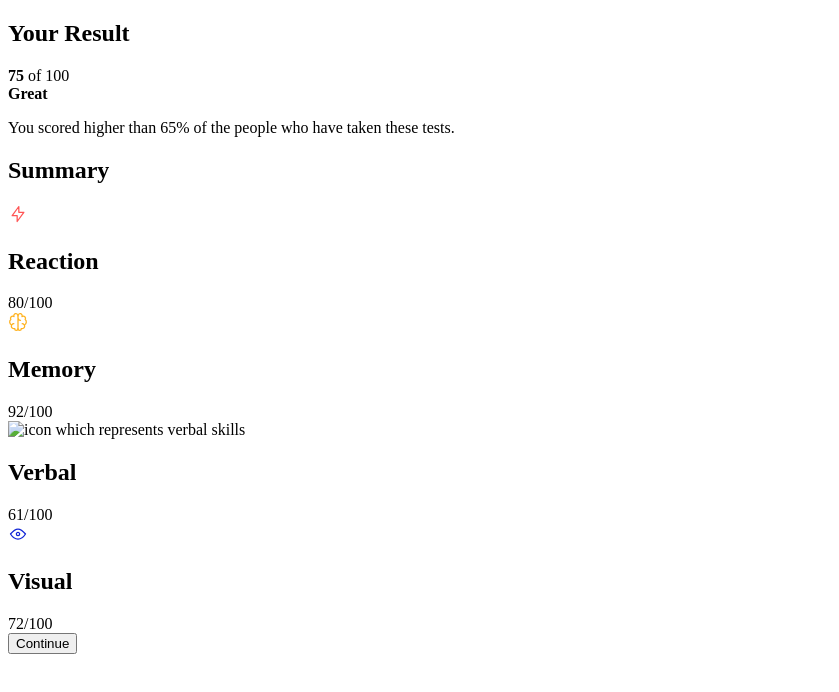
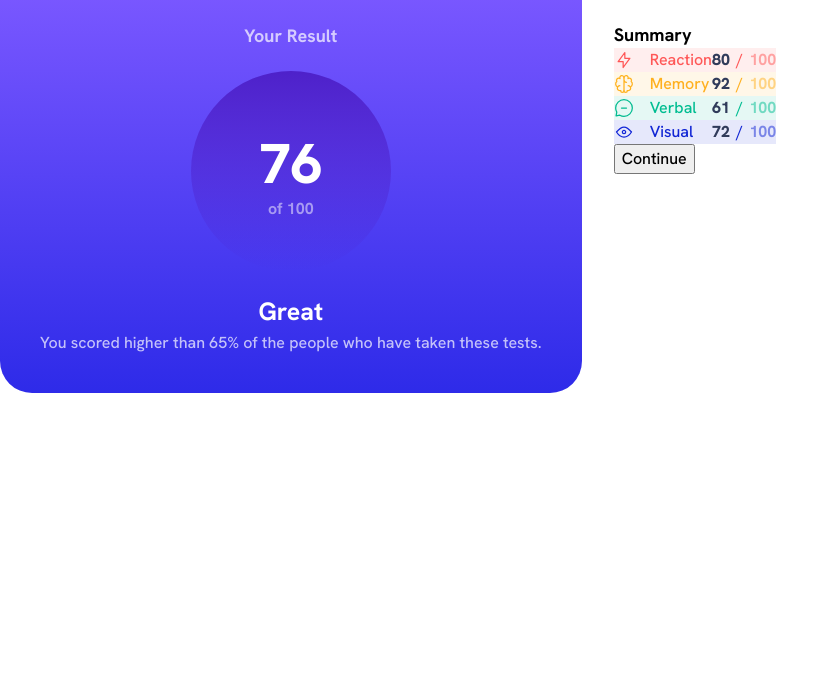
Before and after one commit to fatyga/results_summary_component, a plain HTML site: page index.html in a window 1280 px wide. Shown: the whole page, without its empty margins (0-839 px from the left). Drawn offline with Linux system fonts and the light colour scheme.

Commit message:
Create css styles

```diff
--- a/index.html
+++ b/index.html
@@ -12,59 +12,75 @@
     <link rel="preconnect" href="https://fonts.gstatic.com" crossorigin>
     <link href="https://fonts.googleapis.com/css2?family=Hanken+Grotesk:wght@500;700;800&family=Outfit:wght@400;700&display=swap" rel="stylesheet">
 
+    <!-- css styles -->
+    <link rel="stylesheet" type="text/css" href="style.css">
+
     <title>Frontend Mentor | Results summary component</title>
   </head>
   <body>
-    <main>
-      <article>
-        <h1>Your Result</h1>
-        <div>
-          <strong>75</strong>
-          <span>of 100</span>
+    <main class="result">
+      <article class="result__overall">
+        <header >
+          <h1 class="result__title result__title--secondary">Your Result</h1>
+        </header>
+
+        <div class="result__score-box">
+          <strong class="result__obtained-score">76</strong>
+          <span class="result__max-score">of 100</span>
         </div>
 
-        <div>
-        <strong>Great</strong>
-          <p>You scored higher than 65% of the people who have taken these tests.</p>
+        <div class="result__evaluation-box">
+        <strong class="result__evaluation-name">Great</strong>
+          <p class="result__evaluation-description">You scored higher than 65% of the people who have taken these tests.</p>
         </div>
       </article>
 
-      <article>
-        <h2>Summary</h2>
+      <article class="result__summary">
+        <header>
+         <h2 class="result__title">Summary</h2>
+        </header>
 
-        <section>
-          <header>
+        <section class="result__skill-box result__skill-box--reaction">
+          <header class="result__skill-header">
             <img src="assets/images/icon-reaction.svg" alt="icon which represents reaction skills" >
-            <h2>Reaction</h2>
+            <h3 class="result__skill-name">Reaction</h3>
           </header>
-          <span><span>80</span><span>/</span>100</span>
+          <div class="result__skill-count-box">
+            <strong class="result__obtained-score result__obtained-score--secondary">80</strong><span class="result__skill-count-divider">/</span><span class="result__max-score result__max-score--secondary">100</span>
+          </div>
         </section>
 
-        <section>
-          <header>
+        <section class="result__skill-box result__skill-box--memory">
+          <header class="result__skill-header">
             <img src="assets/images/icon-memory.svg" alt="icon which represents memory skills" >
-            <h2>Memory</h2>
+            <h3 class="result__skill-name">Memory</h3>
           </header>
-          <span><span>92</span><span>/</span>100</span>
+         <div class="result__skill-count-box">
+            <strong class="result__obtained-score result__obtained-score--secondary">92</strong><span class="result__skill-count-divider">/</span><span class="result__max-score result__max-score--secondary">100</span>
+          </div>
         </section>
 
-        <section>
-          <header>
-            <img src="assets/images/icon-verspanal.svg" alt="icon which represents verbal skills" >
-            <h2>Verbal</h2>
+        <section class="result__skill-box result__skill-box--verbal">
+          <header class="result__skill-header">
+            <img src="assets/images/icon-verbal.svg" alt="icon which represents verbal skills" >
+            <h3 class="result__skill-name">Verbal</h3>
           </header>
-          <span><span>61</span><span>/</span>100</span>
+          <div class="result__skill-count-box">
+            <strong class="result__obtained-score result__obtained-score--secondary">61</strong><span class="result__skill-count-divider">/</span><span class="result__max-score result__max-score--secondary">100</span>
+          </div>
         </section>
 
-        <section>
-          <header>
+        <section class="result__skill-box result__skill-box--visual">
+          <header class="result__skill-header">
             <img src="assets/images/icon-visual.svg" alt="icon which represents visual skills" >
-            <h2>Visual</h2>
+            <h3 class="result__skill-name">Visual</h3>
           </header>
-          <span><span>72</span><span>/</span>100</span>
+         <div class="result__skill-count-box">
+            <strong class="result__obtained-score result__obtained-score--secondary">72</strong><span class="result__skill-count-divider">/</span><span class="result__max-score result__max-score--secondary">100</span>
+          </div>
         </section>
 
-        <button>Continue</button>
+        <button class="result__button">Continue</button>
       </article>
     </main>
   </body>
--- a/style.css
+++ b/style.css
@@ -0,0 +1,174 @@
+/*
+  Josh's Custom CSS Reset
+  https://www.joshwcomeau.com/css/custom-css-reset/
+*/
+
+*, *::before, *::after {
+  box-sizing: border-box;
+}
+
+* {
+  margin: 0;
+}
+
+html, body {
+  height: 100%;
+}
+
+body {
+  font-family: 'Hanken Grotesk', sans-serif;
+  line-height: 1.5;
+  -webkit-font-smoothing: antialiased;
+}
+
+img, picture, video, canvas, svg {
+  display: block;
+  max-width: 100%;
+}
+
+input, button, textarea, select {
+  font: inherit;
+}
+
+p, h1, h2, h3, h4, h5, h6 {
+  overflow-wrap: break-word;
+}
+
+#root, #__next {
+  isolation: isolate;
+}
+
+/* GENERAL */
+
+/* RESULT BLOCK */
+
+/* general */
+.result{
+  display: flex;
+  flex-direction: column;
+}
+
+@media screen and (min-width: 500px){
+  .result{
+    flex-direction: row;
+  }
+}
+
+.result__title{
+ font-size: 1.125rem; /* 18px */
+}
+
+.result__title--secondary{
+  color: hsla(0, 0%, 100%, 0.7);
+}
+
+.result__obtained-score{
+  font-size: 3.5rem; /* 56px */
+  font-weight: 800;
+}
+
+.result__obtained-score--secondary{
+  font-size: 1rem;
+  color: hsl(224, 30%, 27%);
+}
+
+
+.result__max-score{
+  opacity: 0.5;
+  font-weight: 700;
+  margin-top: -0.5625rem;
+}
+
+
+
+/* overall element */
+
+.result__overall{
+  padding: 1.375rem 2rem 2.4rem 2rem;
+  border-radius: 0 0 2rem 2rem; /* 32px */
+
+  background-image: linear-gradient(to bottom, hsl(252, 100%, 67%), hsl(241, 81%, 54%));
+
+  text-align: center;
+  color: hsl(0, 0%, 100%);
+}
+
+.result__score-box{
+  display: flex;
+  flex-direction: column;
+  justify-content: center;
+
+  aspect-ratio: 1 / 1;
+  width: clamp(3rem, 45%, 12.5rem); /* 48px, 200px */
+  border-radius: 50%;
+  margin: 1.375rem auto 1.375rem auto;
+
+
+  background-image: linear-gradient(to bottom, hsla(256, 72%, 46%, 1), hsla(241, 72%, 46%, 0));
+}
+
+.result__evaluation-box{
+  padding-inline: 0.5rem; /* 8px */
+}
+
+.result__evaluation-name{
+  font-size: 1.5625rem; /* 25px */
+}
+
+.result__evaluation-description{
+  opacity: 0.7;
+}
+
+/* summary element */
+
+.result__summary{
+  padding: 1.3rem 2rem;
+}
+
+.result__skill-header{
+  display: flex;
+  align-items: center;
+  column-gap: 1rem;
+}
+
+.result__skill-box{
+  --color: hsla(0, 0%, 0%);
+  --bg-color: hsla(0, 0%, 0%, 0.1);
+
+  display: flex;
+  justify-content: space-between;
+
+  background-color: var(--bg-color);
+
+  color: var(--color);
+}
+
+.result__skill-box--reaction{
+ --color: hsl(0, 100%, 67%);
+ --bg-color: hsla(0, 100%, 67%, 0.1);
+}
+
+.result__skill-box--memory{
+  --color: hsl(39, 100%, 56%);
+  --bg-color: hsla(39, 100%, 56%, 0.1);
+}
+
+.result__skill-box--verbal{
+  --color: hsl(166, 100%, 37%);
+  --bg-color: hsla(166, 100%, 37%, 0.1);
+}
+
+.result__skill-box--visual{
+  --color: hsl(234, 85%, 45%);
+  --bg-color: hsla(234, 85%, 45%, 0.1);
+}
+
+.result__skill-count-divider{
+  display: inline-block;
+  margin-inline: 0.4rem;
+}
+
+.result__skill-name{
+  font-weight: 500;
+  font-size: 1rem;
+}
```
Also changed, not shown: 2 other files.
